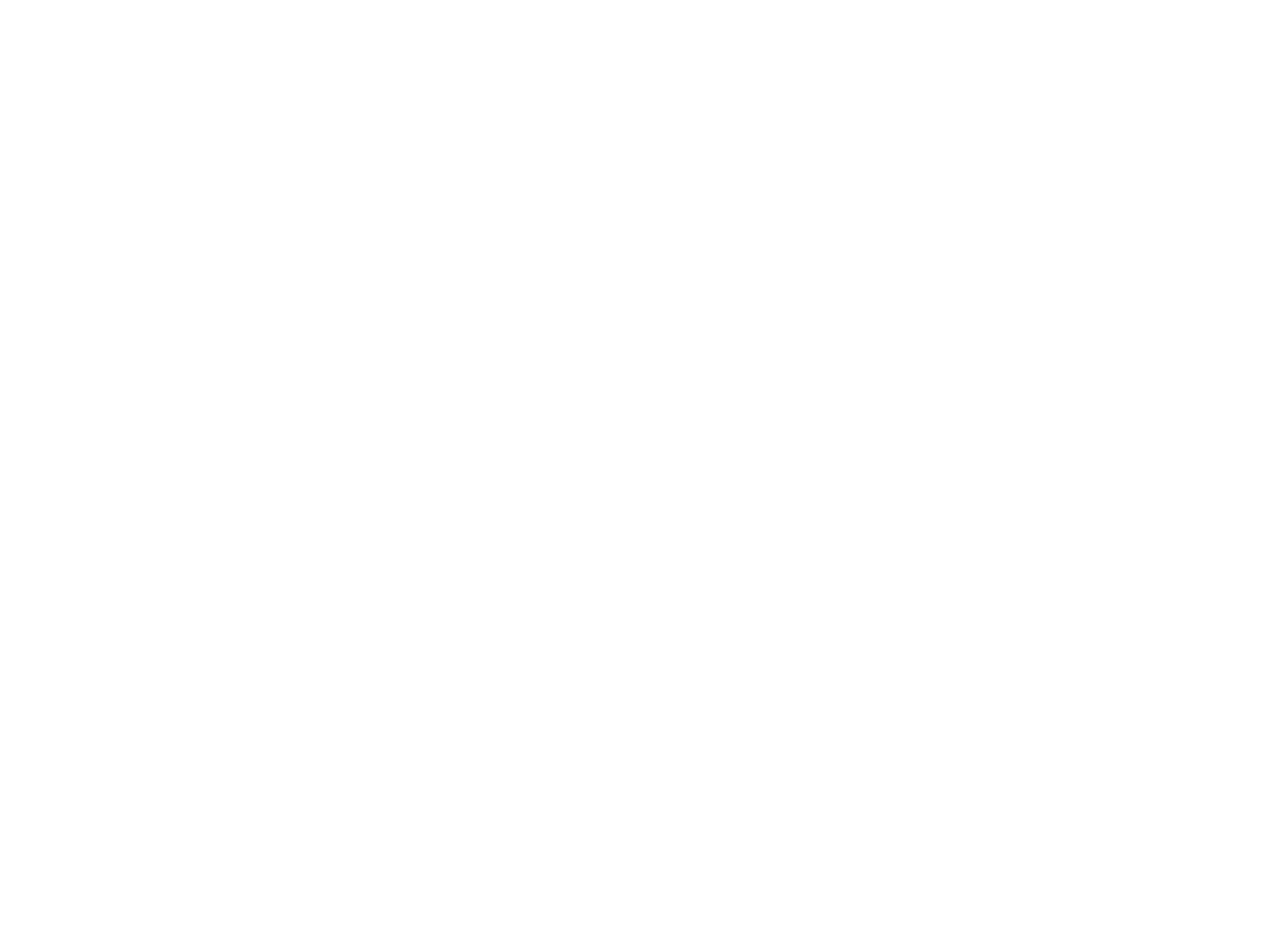
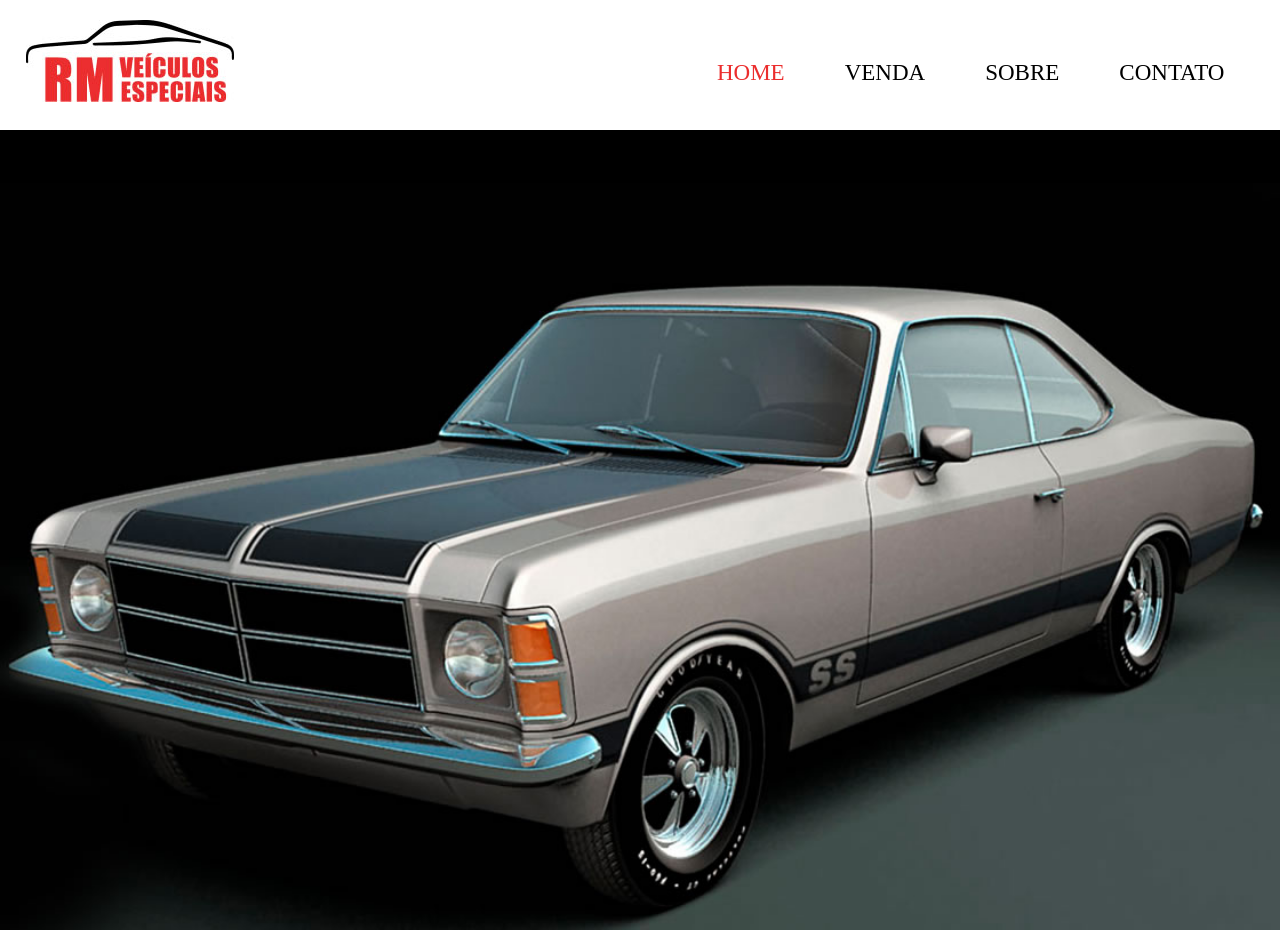
Before and after one commit to diansleyfl/landing-page-loja-carros, a plain HTML site: page index.html in a window 1280 px wide. Before the commit the page ends 800 px from the top, so only its background shows below. Drawn offline with Linux system fonts and the light colour scheme; a web font is replaced by a local one.

Commit message:
criação do cabeçalho e início da criação do banner

```diff
--- a/assets/css/style.css
+++ b/assets/css/style.css
@@ -28,8 +28,6 @@
     margin: 0;
     padding: 0;
     box-sizing: border-box;
-    list-style: none;
-    text-decoration: none;
     font-family: open-sans;
 }
 
@@ -54,6 +52,7 @@ html, body {
 }
 
 .container {
+    width: 100%;
     max-width: 1280px;
     margin: 0 auto;
 }
@@ -65,7 +64,36 @@ html, body {
 ----------------------------------------------------------
 */
 
+header {
+    padding: 20px 2% 35px 2%;
+    height: 130px;
+}
 
+header div.logo {
+    float: left;
+}
+
+header nav.desktop {
+    float: right;
+    position: relative;
+    top: 40px;
+}
+
+header nav.desktop ul {
+    list-style-type: none;
+}
+
+header nav.desktop ul li {
+    float: left;
+    font-size: 23px;
+    padding: 0 30px;
+    text-transform: uppercase;
+}
+
+header nav.desktop ul li a{
+    color: black;
+    text-decoration: none;
+}
 
 /*
 ----------------------------------------------------------
@@ -73,7 +101,17 @@ html, body {
 ----------------------------------------------------------
 */
 
-
+section.banner {
+    width: 100%;
+    height: 100vw;
+    min-height: 600px;
+    max-height: 800px;
+    background-color: black;
+    background-image: url(../img/bg.jpg);
+    background-size: contain;
+    background-position: right bottom;
+    background-repeat: no-repeat;
+}
 
 /*
 ----------------------------------------------------------
@@ -101,3 +139,14 @@ html, body {
 @media screen and (max-width: 1024px) {
 
 }
+
+
+@media screen and (max-width: 768px) {
+
+    section.banner {
+        height: 70vw;
+        min-height: 0px;
+        max-height: 800px;
+    }
+
+}
--- a/index.html
+++ b/index.html
@@ -12,11 +12,39 @@
 
     <link rel="stylesheet" href="./assets/css/style.css">
 
-    <title>Document</title>
+    <title>RM Veículos Especiais</title>
 </head>
 
 
 <body>
+
+    <header>
+
+        <div class="container">
+
+            <div class="logo">
+                <img src="./assets/img/logo.jpg" alt="logomarca RM">
+            </div><!--logo-->
+
+            <nav class="desktop">
+                <ul>
+                    <li> <a style="color: #EB2D2D" href="#">Home</a> </li>
+                    <li> <a href="#">Venda</a> </li>
+                    <li> <a href="#">Sobre</a> </li>
+                    <li> <a href="#">Contato</a> </li>
+                </ul>
+            </nav><!--desktop-->
+
+            <div class="clear"></div>
+
+        </div><!--container-->
+
+    </header>
+
+
+    <section class="banner">
+
+    </section><!--banner-->
 
 </body>
 
```
Also changed, not shown: assets/img/bg.jpg (added), assets/img/logo.jpg (added).
